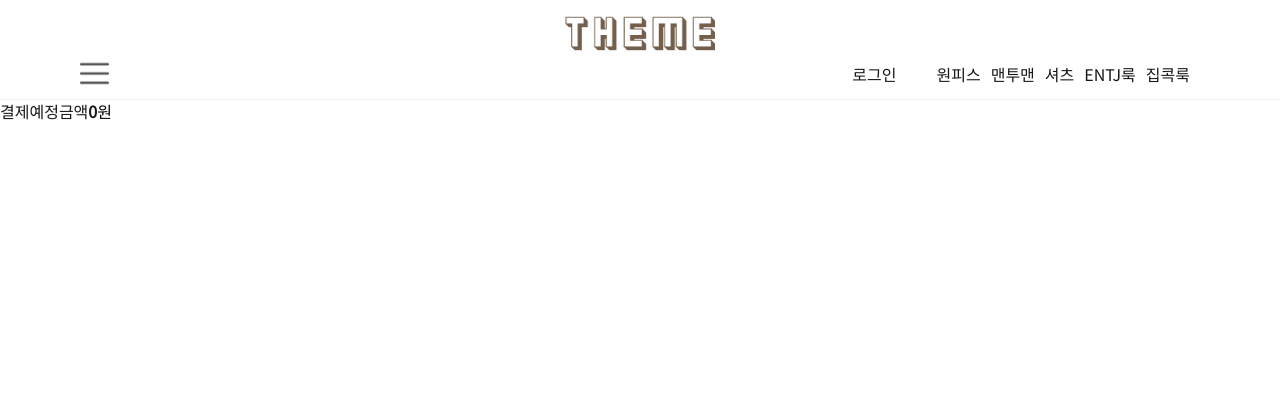
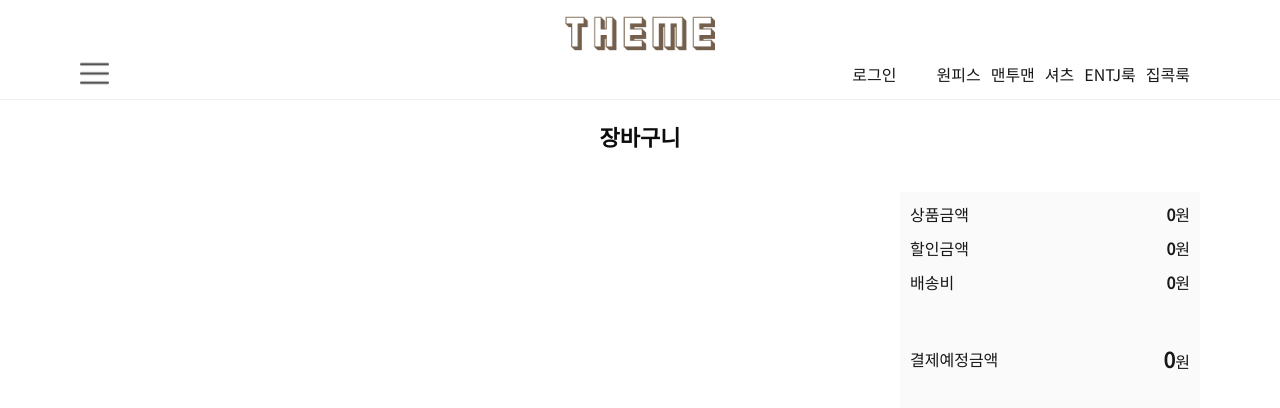
Before and after one commit to robbeca-code/shop, a React (Create React App) app: page /cart in a window 1280 px wide. Shown: the top 408 px of the page. Built offline with nearby package versions, Linux system fonts and the light colour scheme.

Commit message:
Added style to Cart.

```diff
--- a/src/pages/Cart.js
+++ b/src/pages/Cart.js
@@ -1,4 +1,4 @@
-import React, { useState } from 'react';
+import React from 'react';
 import style from './Cart.module.css';
 import cn from 'classnames';
 import Sidebar from './Sidebar';
@@ -8,34 +8,13 @@ import { deleteCart } from '../store';
 function Cart() {
   const cart = useSelector(state => (state.cart));
   const dispatch = useDispatch();
-  let reset = [];
-  reset.length = cart.length;
-  reset.fill(true);
-  let resultCost = 0;
-  cart.forEach(item => {
-    resultCost += item.cost;
-  })
-  let [click, setClick] = useState(reset);
-  let [shippingFee, setShippingFee] = useState(2500 * cart.length);
-  let [result, setResult] = useState(resultCost);
 
-  const handleClickBtn = (index) => {
-    let copyClick = [...click];
-    copyClick[index] = !copyClick[index];
-    setClick(copyClick);
+  let result = 0;
+  cart.forEach(element => {
+    result += element.cost;
+  });
 
-    handleResultCost();
-  }
-
-  const handleResultCost = () => {
-    let cost = 0;
-    cart.forEach((item, i) => {
-      if(!click[i]) {
-        cost += cart[i].cost;
-      }
-    });
-    setResult(cost);
-  }
+  let shippingFee = 2500 * cart.length;
 
   return(
     <section className={cn(style.container)}>
@@ -51,14 +30,7 @@ function Cart() {
           cart.map((item, index) => {
             return(
               <article className={cn(style.cartContainer)} key={index}>
-                <button type="button" className={cn(style.clickBtn)} onClick={() => {handleClickBtn(index)}}>
-                  {
-                    !click[index]
-                    ? <img src="/public-assets/icons/checkBtn.png" alt="Unclicked check button" />
-                    : <img src="/public-assets/icons/clickCheckBtn.png" alt="Clicked check button" />
-                  }
-                </button>
-                <header className={cn(style.cartHedaer)}>
+                <header className={cn(style.cartHeader)}>
                   <div className={cn(style.imgContainer)}>
                     <img src={item.mainImg} alt={item.title} />
                   </div>
@@ -81,26 +53,30 @@ function Cart() {
         </div>
 
         <ol className={cn(style.resultContainer)}>
-          <li>
+          <li className={cn(style.item)}>
             <span>상품금액</span>
-            <strong>{result.toLocaleString('ko-KR')}</strong>원
+            <span>
+              <strong>{result.toLocaleString('ko-KR')}</strong>
+              원
+            </span>
           </li>
-          <li>
+          <li className={cn(style.item)}>
             <span>할인금액</span>
-            <strong>0</strong>원
+            <span><strong>0</strong>원</span>
           </li>
-          <li>
+          <li className={cn(style.item)}>
             <span>배송비</span>
-            <strong>{shippingFee}</strong>원
+            <span><strong>{shippingFee}</strong>원</span>
           </li>
-          <li className={cn(style.result)}>
+          <li className={cn(style.resultItem)}>
             <span>결제예정금액</span>
-            <strong>{(result + shippingFee).toLocaleString('ko-KR')}</strong>원
+            <span>
+              <strong className={cn(style.result)}>{(result + shippingFee).toLocaleString('ko-KR')}</strong>
+              원
+            </span>
           </li>
         </ol>
       </div>
-
-
     </section>
   );
 }
--- a/src/pages/Cart.module.css
+++ b/src/pages/Cart.module.css
@@ -0,0 +1,90 @@
+.container {
+  padding-top: 120px;
+  width: 1100px;
+  margin: 0 auto;
+}
+
+.headerTitle {
+  text-align: center;
+  font-size: 22px;
+  margin-bottom: 40px;
+}
+
+.content {
+  display: grid;
+  grid-template-columns: 800px 300px;
+  column-gap: 10px;
+}
+
+.grid {
+  display: grid;
+  grid-template-rows: repeat(5, 110px);
+  row-gap: 10px;
+}
+
+
+/*    Cart Container   */
+.cartContainer {
+  position: relative;
+  display: grid;
+  grid-template-columns: 500px 100px 100px 100px;
+  padding-bottom: 10px;
+  align-items: center;
+  border-bottom: 1px solid #d8d8d8;
+}
+
+.cartHeader {
+  display: flex;
+  align-items: center;
+}
+
+.cartHeader > .imgContainer {
+  width: 100px;
+  height: 100px;
+  border-radius: 8px;
+  overflow: hidden;
+  margin-right: 10px;
+}
+
+.imgContainer > img {
+  width: 100%;
+  height: 100%;
+  object-fit: cover;
+}
+
+.deleteBtn {
+  width: 25px;
+  height: 25px;
+  position: relative;
+  right: -50px;
+}
+
+.deleteBtn > img {
+  width: 100%;
+  height: 100%;
+  object-fit: contain;
+}
+
+
+/*   Result   */
+.resultContainer {
+  background-color: #FAFAFA;
+  padding: 10px;
+}
+
+.item {
+  display: flex;
+  justify-content: space-between;
+  padding-bottom: 10px;
+}
+
+.resultItem {
+  display: flex;
+  justify-content: space-between;
+  padding-top: 40px;
+  align-items: center;
+}
+
+.result {
+  font-size: 21px;
+}
```
